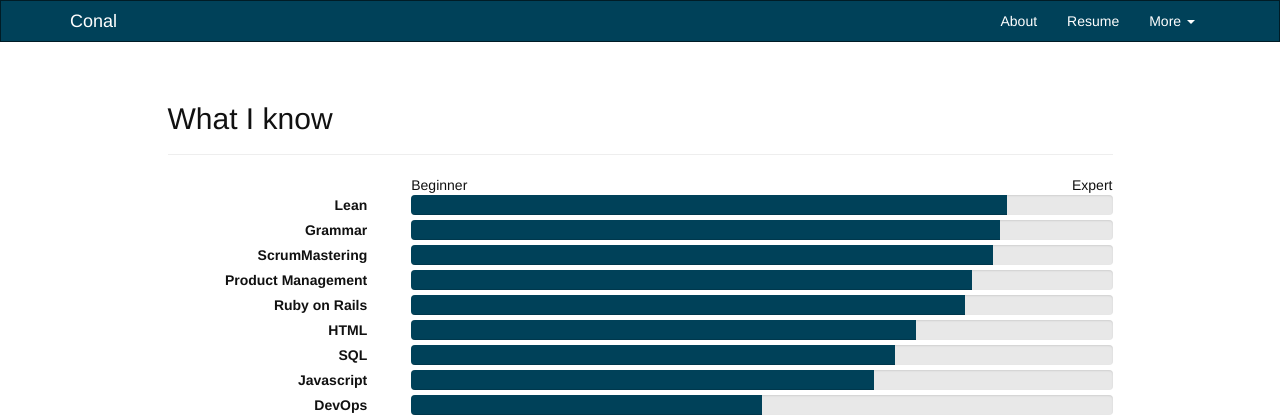
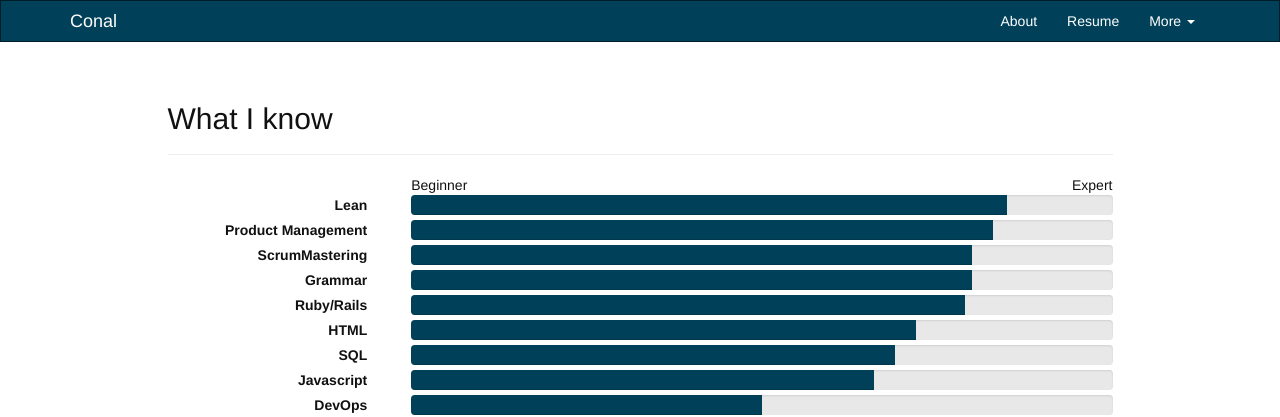
Before and after one commit to cms5109/cms5109.github.io, a Jekyll site: the page built from about.html, in a window 1280 px wide. Shown: the top 417 px of the page. Built offline with Jekyll 4.4.1, drawn with Linux system fonts in a browser that asks for light colours.

Commit message:
updated progress bars

```diff
--- a/_config.yml
+++ b/_config.yml
@@ -18,10 +18,10 @@ permalink: /posts/:year/:month/:day/:title/
 #Skills for progress bars
 skills:
  - Lean: 85
- - Grammar: 84
- - ScrumMastering: 83
- - "Product Management": 80
- - "Ruby on Rails": 79
+ - "Product Management": 83
+ - ScrumMastering: 80
+ - Grammar: 80
+ - "Ruby/Rails": 79
  - HTML:  72
  - SQL: 69
  - Javascript:  66
```
